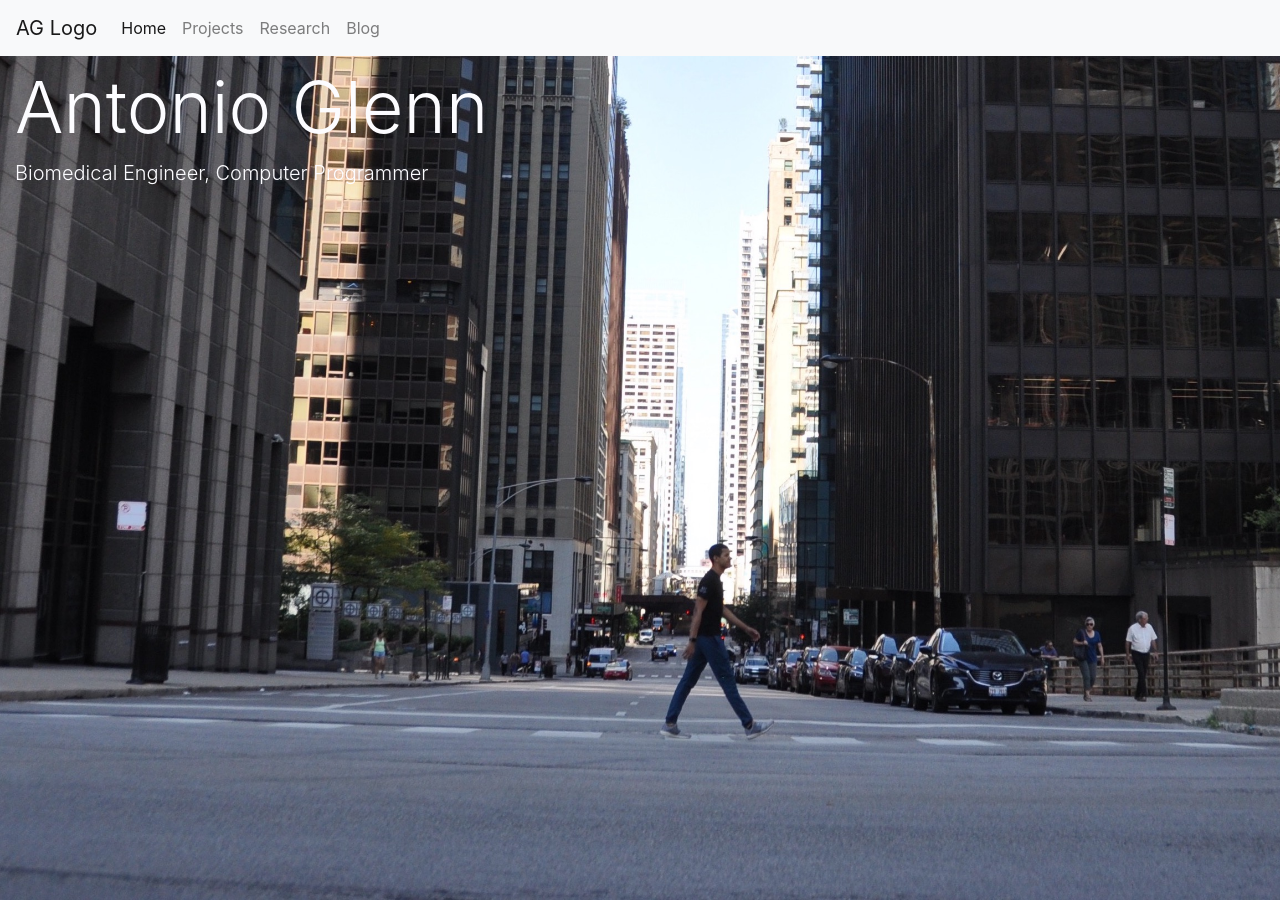
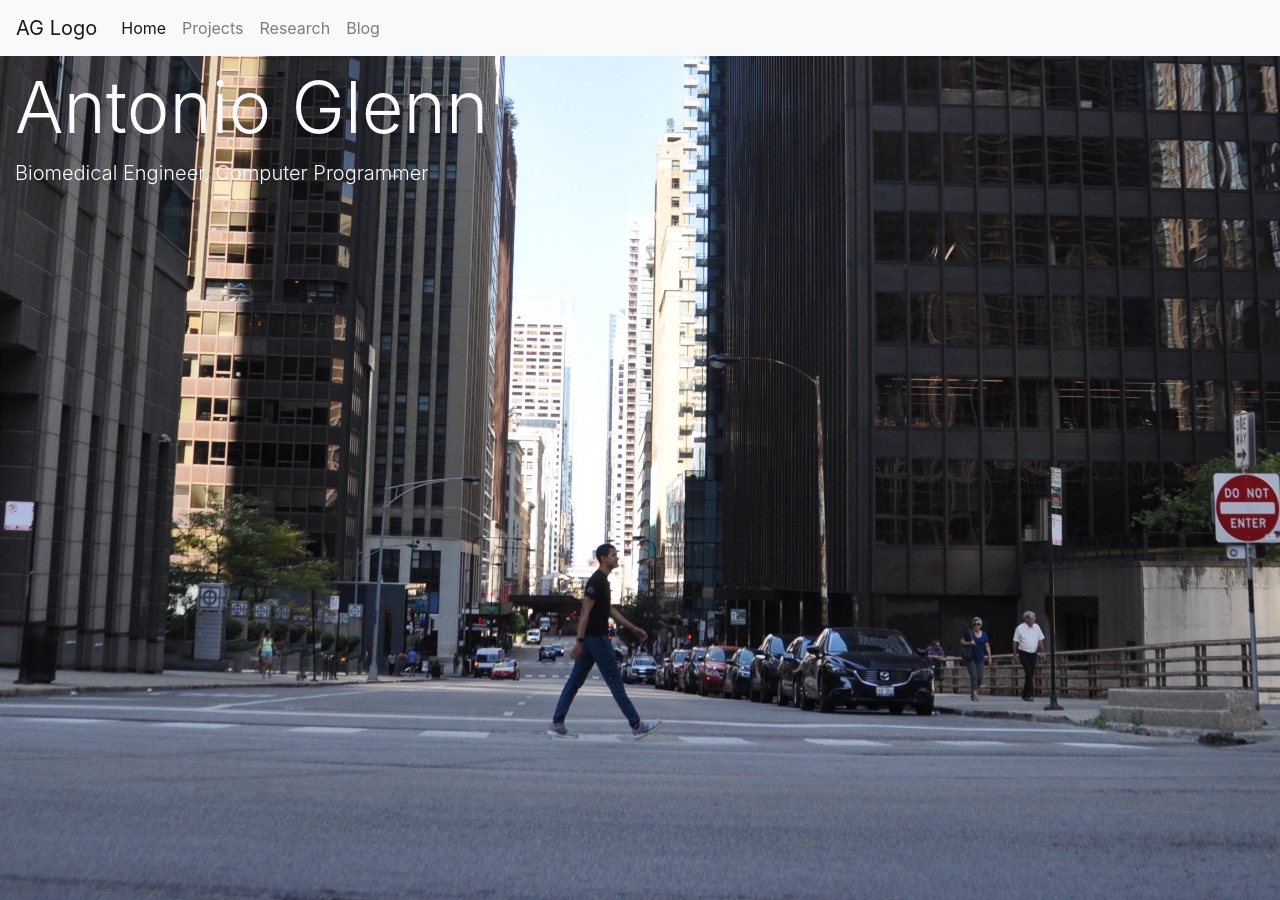
Before and after one commit to antoniog11/website.io, a Jekyll site: the page built from index.html, in a window 1280 px wide and 900 px high. Built offline with Jekyll 4.4.1, drawn with Linux system fonts in a browser that asks for light colours; nearby versions of some CDN libraries.

Commit message:
Fixed jumbotron background centering when view changes

```diff
--- a/_sass/main.scss
+++ b/_sass/main.scss
@@ -19,7 +19,8 @@
 
 /* Header */
 .jumbotron {
-    background-image: url("./assets/images/me.JPG") no-repeat center center fixed;
+    background-image: url("./assets/images/me.JPG") no-repeat;
+    background-position: center center;
     background-size: cover;
     background-repeat: no-repeat;
     color: #fcfcff;
```
